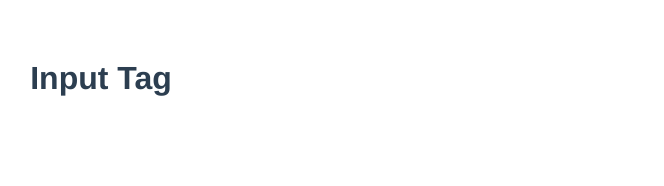
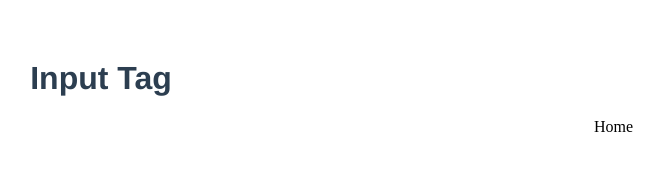
Before and after one commit to mahns1201/component, a Vue app in the folder vue/: page /input-tag in a window 1280 px wide. Shown: the top 186 px of the page, without its empty margins (539-1203 px from the left). Built offline with nearby package versions, Linux system fonts and the light colour scheme.

Commit message:
[add] input-tag
+ home button
+ layout (x축 margin)

```diff
--- a/vue/src/components/InputTag.vue
+++ b/vue/src/components/InputTag.vue
@@ -1,12 +1,25 @@
 <template>
-  <h1>Input Tag</h1>
+  <div class="layout">
+    <h1>Input Tag</h1>
+    <label class="home_button" @click="onGoHome">Home</label>
+  </div>
 </template>
 
 <script>
-export default {};
+export default {
+  methods: {
+    onGoHome: function() {
+      this.$router.push("/");
+    },
+  },
+};
 </script>
 
 <style>
+.layout {
+  margin: 0px 100px;
+}
+
 h1 {
   font-family: Avenir, Helvetica, Arial, sans-serif;
   -webkit-font-smoothing: antialiased;
@@ -15,4 +28,9 @@ h1 {
   color: #2c3e50;
   margin-top: 60px;
 }
+
+.home_button {
+  display: flex;
+  flex-direction: row-reverse;
+}
 </style>
```
